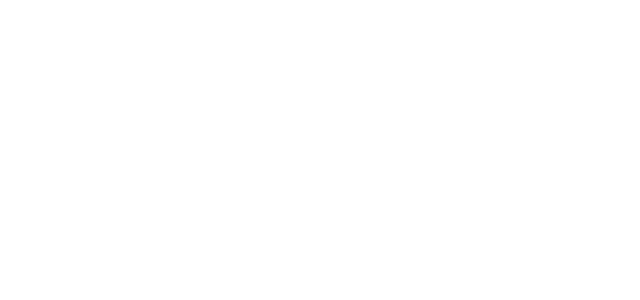
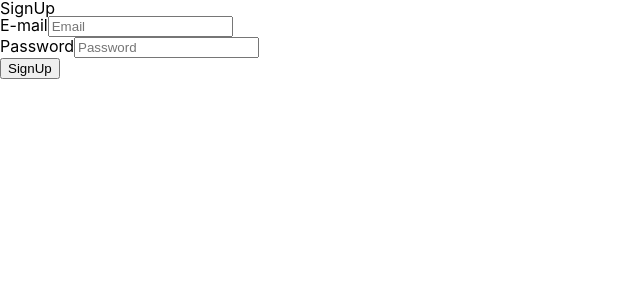
Before and after one commit to masato5579/45ki-project, a React (Create React App) app: page /signup in a window 1280 px wide. Shown: the top 300 px of the page, without its empty margins (0-640 px from the left). Built offline with nearby package versions, Linux system fonts and the light colour scheme.

Commit message:
Login＆SignUp

```diff
--- a/package.json
+++ b/package.json
@@ -8,6 +8,7 @@
     "@testing-library/jest-dom": "^5.11.4",
     "@testing-library/react": "^11.1.0",
     "@testing-library/user-event": "^12.1.10",
+    "firebase": "^8.2.7",
     "node-sass": "^5.0.0",
     "react": "^17.0.1",
     "react-dom": "^17.0.1",
--- a/src/App.js
+++ b/src/App.js
@@ -1,6 +1,9 @@
 import React from "react";
 import Room from "./components/Room";
 import Chat from "./components/Chat/Chat";
+
+import Login from "./Entrance/Login";
+import SignUp from "./Entrance/SignUp";
 
 import { BrowserRouter as Router, Switch, Route } from "react-router-dom";
 
@@ -9,6 +12,8 @@ const App = () => {
     <Router>
       <Switch>
         <Route exact path="/" component={Room} />
+        <Route exact path="/login" component={Login} />
+        <Route exact path="/signup" component={SignUp} />
         <Route exact path="/Chat" component={Chat} />
       </Switch>
     </Router>
--- /dev/null
+++ b/src/Entrance/Login.js
@@ -0,0 +1,51 @@
+import React, { useState } from "react";
+import firebase from "../Firebase/firebase";
+
+const Login = () => {
+  const [email, setEmail] = useState("");
+  const [password, setPassword] = useState("");
+
+  const handleSuibmit = (e) => {
+    e.preventDefault();
+    firebase
+      .auth()
+      .signInWithEmailAndPassword(email, password)
+      .catch((err) => {
+        console.log(err);
+      });
+  };
+  return (
+    <>
+      <h1>Login</h1>
+      <form onSubmit={handleSuibmit}>
+        <div>
+          <label htmlFor="email">E-mail</label>
+          <input
+            type="email"
+            id="e-mail"
+            name="e-mail"
+            placeholder="Email"
+            onChange={(e) => {
+              setEmail(e.target.value);
+            }}
+          />
+        </div>
+        <div>
+          <label htmlFor="password">Password</label>
+          <input
+            type="password"
+            id="password"
+            name="password"
+            placeholder="Password"
+            onChange={(e) => {
+              setPassword(e.target.value);
+            }}
+          />
+        </div>
+        <button type="submit">Login</button>
+      </form>
+    </>
+  );
+};
+
+export default Login;
--- /dev/null
+++ b/src/Entrance/SignUp.js
@@ -0,0 +1,46 @@
+import React, { useState } from "react";
+import firebase from "../Firebase/firebase";
+
+const SignUp = () => {
+  const [email, setEmail] = useState("");
+  const [password, setPassword] = useState("");
+  const handleSubmit = (e) => {
+    e.preventDefault();
+    firebase
+      .auth()
+      .createUserWithEmailAndPassword(email, password)
+      .catch((err) => {
+        console.log(err);
+      });
+  };
+  return (
+    <>
+      <h1>SignUp</h1>
+      <form onSubmit={handleSubmit}>
+        <div>
+          <label htmlFor="email">E-mail</label>
+          <input
+            type="email"
+            id="email"
+            name="email"
+            placeholder="Email"
+            onChange={(e) => setEmail(e.target.value)}
+          />
+        </div>
+        <div>
+          <label htmlFor="password">Password</label>
+          <input
+            type="password"
+            id="password"
+            name="password"
+            placeholder="Password"
+            onChange={(e) => setPassword(e.target.value)}
+          />
+        </div>
+        <button type="submit">SignUp</button>
+      </form>
+    </>
+  );
+};
+
+export default SignUp;
--- a/src/Firebase/firebase.js
+++ b/src/Firebase/firebase.js
@@ -1,4 +1,6 @@
 import firebase from "firebase/app";
+
+import "firebase/auth";
 
 const firebaseConfig = {
   apiKey: "AIzaSyDLHXvJp6zytavwT7xWvl45RuCfqyGduyU",
```
Also changed, not shown: 2 other files (tests, documents, lock files or other folders).
